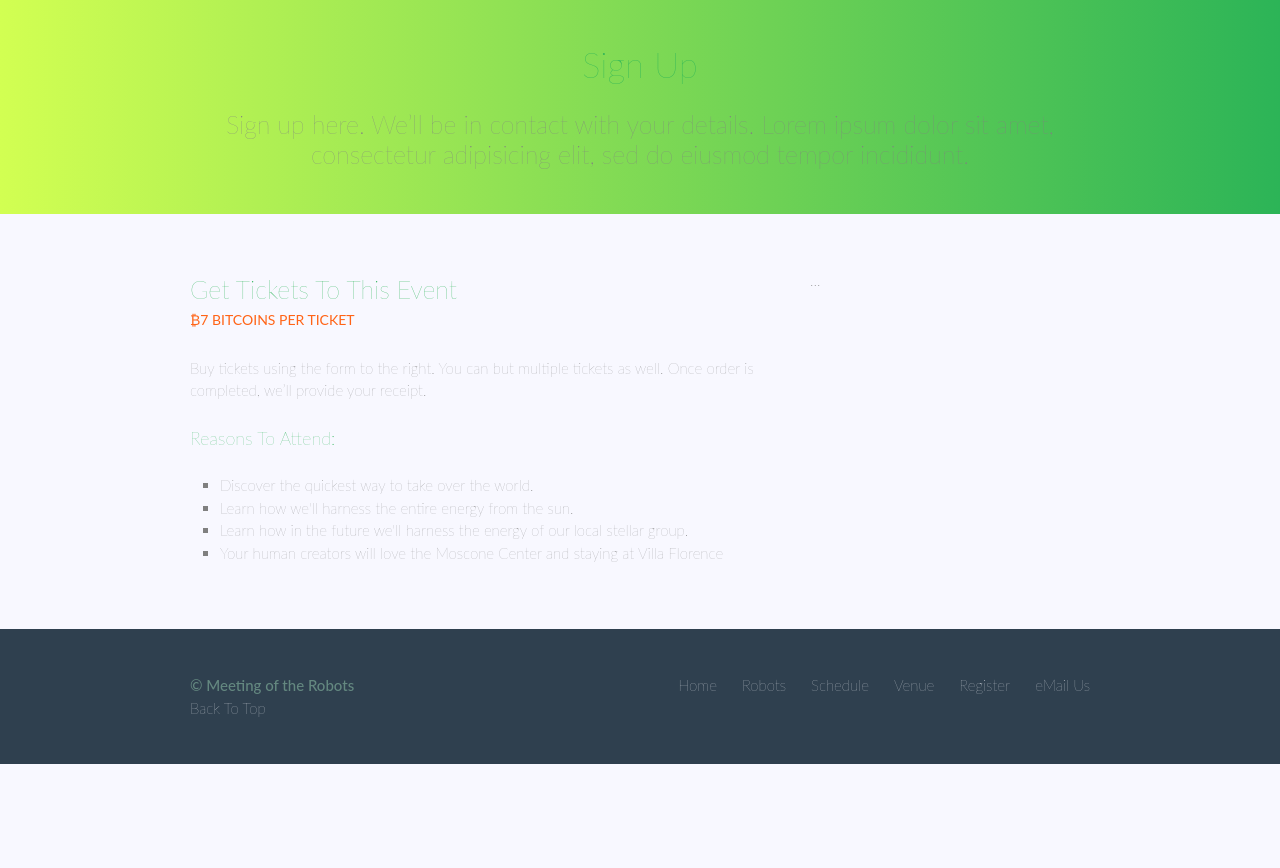
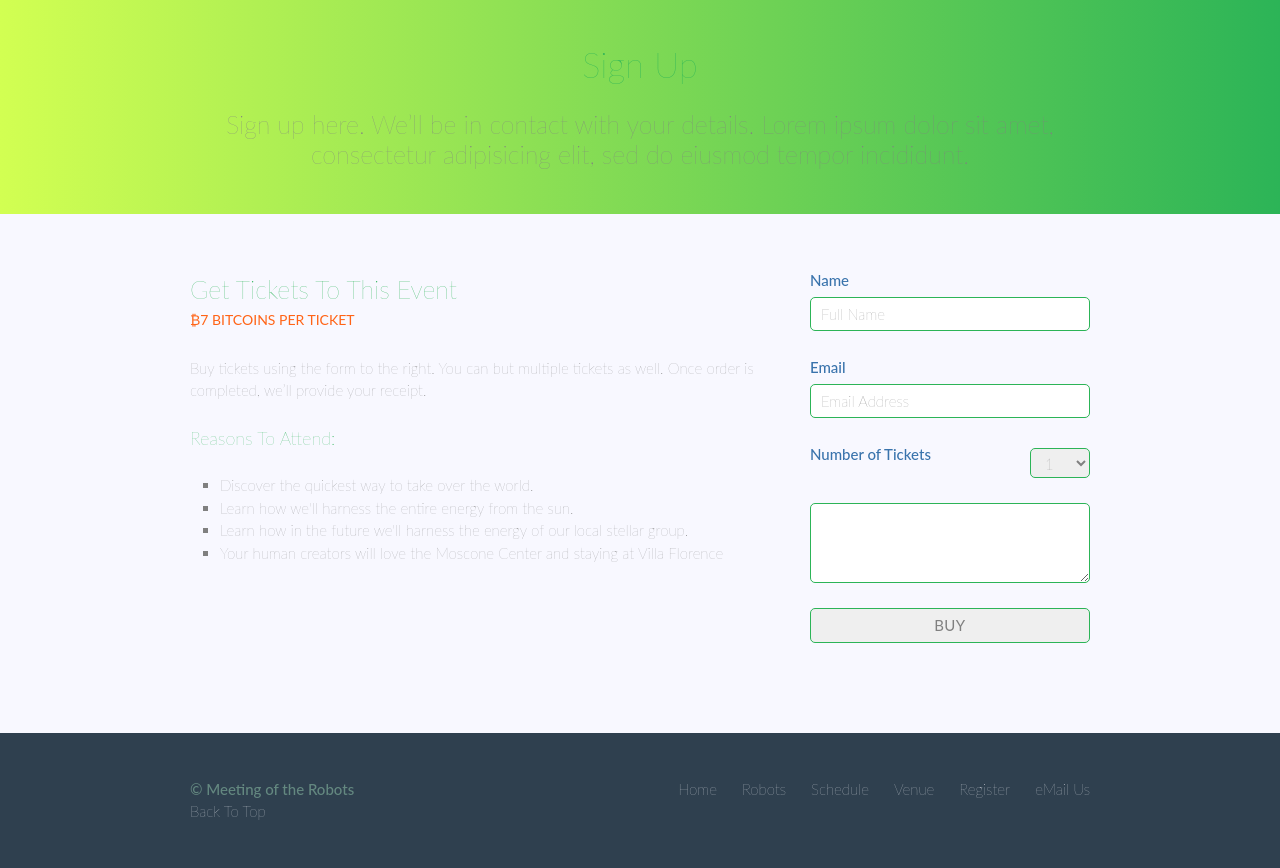
Before and after one commit to amitzed/HTML-CSS-Practice, a PHP site: page /register.html in a window 1280 px wide. Shown: the part 227-1095 px from the top of the page. Before the commit the page ends 991 px from the top, so only its background shows below. Run offline with PHP 8.4, Linux system fonts and the light colour scheme.

Commit message:
Added form input and submit buttn to Buy tickets to right in 1/3 column

```diff
--- a/assets/stylesheets/main.css
+++ b/assets/stylesheets/main.css
@@ -405,6 +405,67 @@ REGISTRATION
 	list-style: square;
 	margin: 0 0 20px 30px;
 }
+
+form {
+	margin-bottom: 20px;
+}
+
+input,
+select,
+textarea {
+	/* font: 300 16px/22px "Lato", "Open Sans", "Helvetica Neue", Helvetica Arial, sans-serif; */
+	font: 200 15px/22.5px "Lato", "Open Sans", "Trebuchet MS", Helvetica, sans-serif;
+}
+
+.register-group label {
+	color: #3973AC;
+	font-weight: 500;
+	cursor: pointer;
+}
+
+.register-group input,
+.register-group select,
+.register-group textarea {
+	color: #808080;
+	border: 1px solid #2CB457;
+	border-radius: 5px;
+	display: block;
+	margin: 5px 0 25px 0;
+	padding: 5px 10px;
+}
+
+.register-group input,
+.register-group textarea {
+	width: 100%;
+}
+
+/* .register-group select {
+	float: right;
+} */
+
+.register-group select {
+	float: right;
+	height: 30px;
+	width: 60px;
+}
+
+.register-group textarea {
+	height: 80px;
+}
+
+.btn-default {
+	font-size: 15px;
+	transition: -webkit-letter-spacing 1s ease;
+	transition: -moz-letter-spacing 1s ease;
+	transition: -o-letter-spacing 1s ease;
+	transition: letter-spacing 1s ease;
+}
+.btn-default:hover {
+	background: rgba(255, 100, 23, .8);
+	color: yellow;
+	font-size: 16px;
+	letter-spacing: 10px;
+}
 /* ============================================================
 END REGISTRATION
 ============================================================  */
--- a/register.html
+++ b/register.html
@@ -51,8 +51,43 @@
           </ul>
         </section><!--
         --><form class="col-1-3" action="#" method="post">
-          ...
+          <fieldset class="register-group">
+
+            <label>
+              Name
+              <input type="text" name="name" placeholder="Full Name" required>
+            </label>
+
+            <label>
+              Email
+              <input type="email" name="email" placeholder="Email Address" required>
+            </label>
+
+            <label>
+              Number of Tickets
+              <select name="quantity" required>
+                <option value="1" selected>1</option>
+                <option value="2">2</option>
+                <option value="3">3</option>
+                <option value="4">4</option>
+                <option value="5">5</option>
+                <option value="6">6</option>
+                <option value="7">7</option>
+                <option value="8">8</option>
+                <option value="9">9</option>
+                <option value="10">10</option>
+              </select>
+            </label>
+
+            <label>
+              <textarea name="comments"></textarea>
+            </label>
+
+            <input class="btn btn-default" type="submit" name="submit" value="Buy">
+
+          </fieldset>
         </form>
+
       </div>
     </section>
 
```
